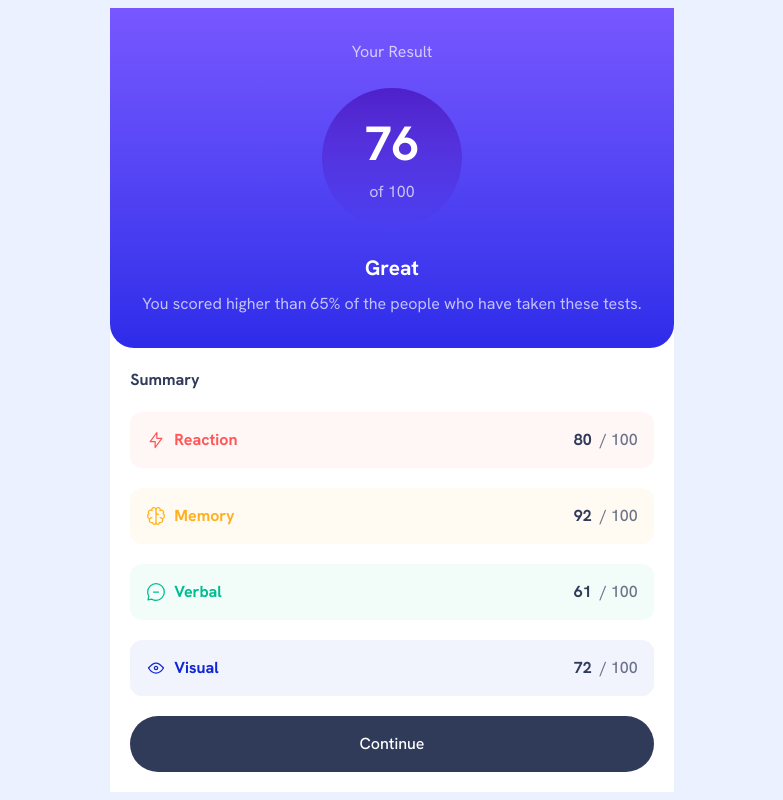
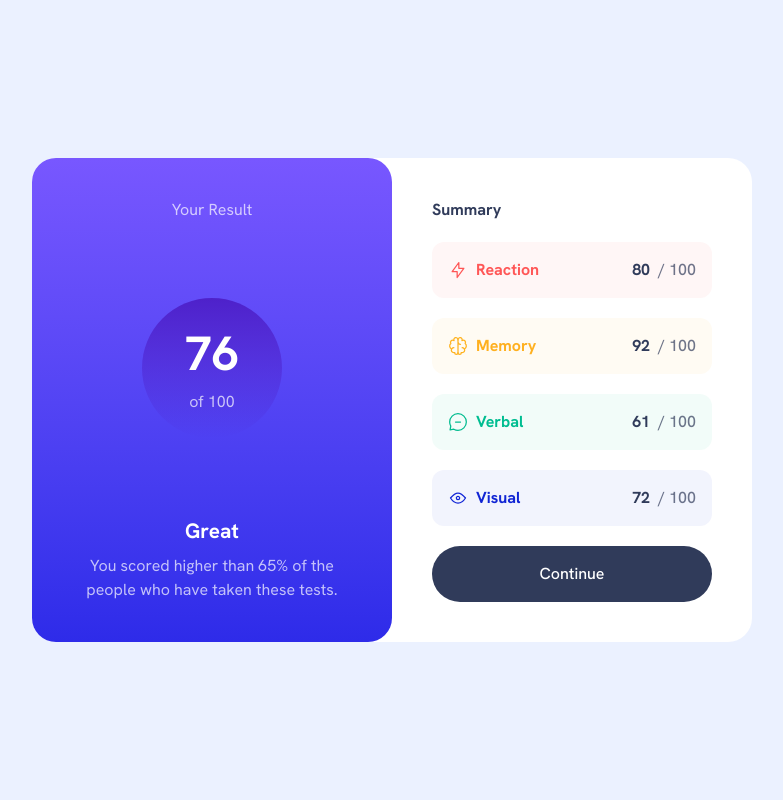
Before and after one commit to 7savv7/frontendmentor, a React (Vite) app in the folder newbie/results-summary-component/: page / in a window 1280 px wide. Shown: the whole page, without its empty margins (248-1031 px from the left). Built offline with nearby package versions, Linux system fonts and the light colour scheme.

Commit message:
[results-summary-component]: Make the component responsive

```diff
--- a/newbie/results-summary-component/src/App.tsx
+++ b/newbie/results-summary-component/src/App.tsx
@@ -40,11 +40,15 @@ function App() {
 
   return (
     <div className="min-h-svh lg:min-h-screen bg-pale-blue flex justify-center items-center flex-col">
-      <div className="w-full h-full flex-1 bg-white lg:h-fit lg:w-fit lg:flex-none">
+      <div
+        className="w-full h-full flex-1 flex flex-col bg-white
+        lg:h-fit lg:w-fit lg:max-w-180 lg:flex-none lg:flex-row lg:rounded-3xl"
+      >
         <div
           className="text-center text-white rounded-bl-3xl rounded-br-3xl p-8
           flex flex-col items-center gap-6
-          bg-linear-to-b from-light-slate-blue to-light-royal-blue"
+          bg-linear-to-b from-light-slate-blue to-light-royal-blue
+          lg:w-1/2 lg:rounded-3xl lg:justify-between lg:p-10"
         >
           <p className="text-white/70">Your Result</p>
 
@@ -63,7 +67,7 @@ function App() {
           </div>
         </div>
 
-        <div className="p-5">
+        <div className="p-5 lg:w-1/2 lg:p-10">
           <p className="font-bold text-dark-gray-blue">Summary</p>
 
           <div className="flex flex-col gap-5 mt-5">
@@ -91,7 +95,10 @@ function App() {
                 </div>
 
                 <p className="text-dark-gray-blue/70 font-medium">
-                  <span className="font-bold text-dark-gray-blue mr-1">{sum.percent}</span> / 100
+                  <span className="font-bold text-dark-gray-blue mr-1">
+                    {sum.percent}
+                  </span>{" "}
+                  / 100
                 </p>
               </div>
             ))}
```
